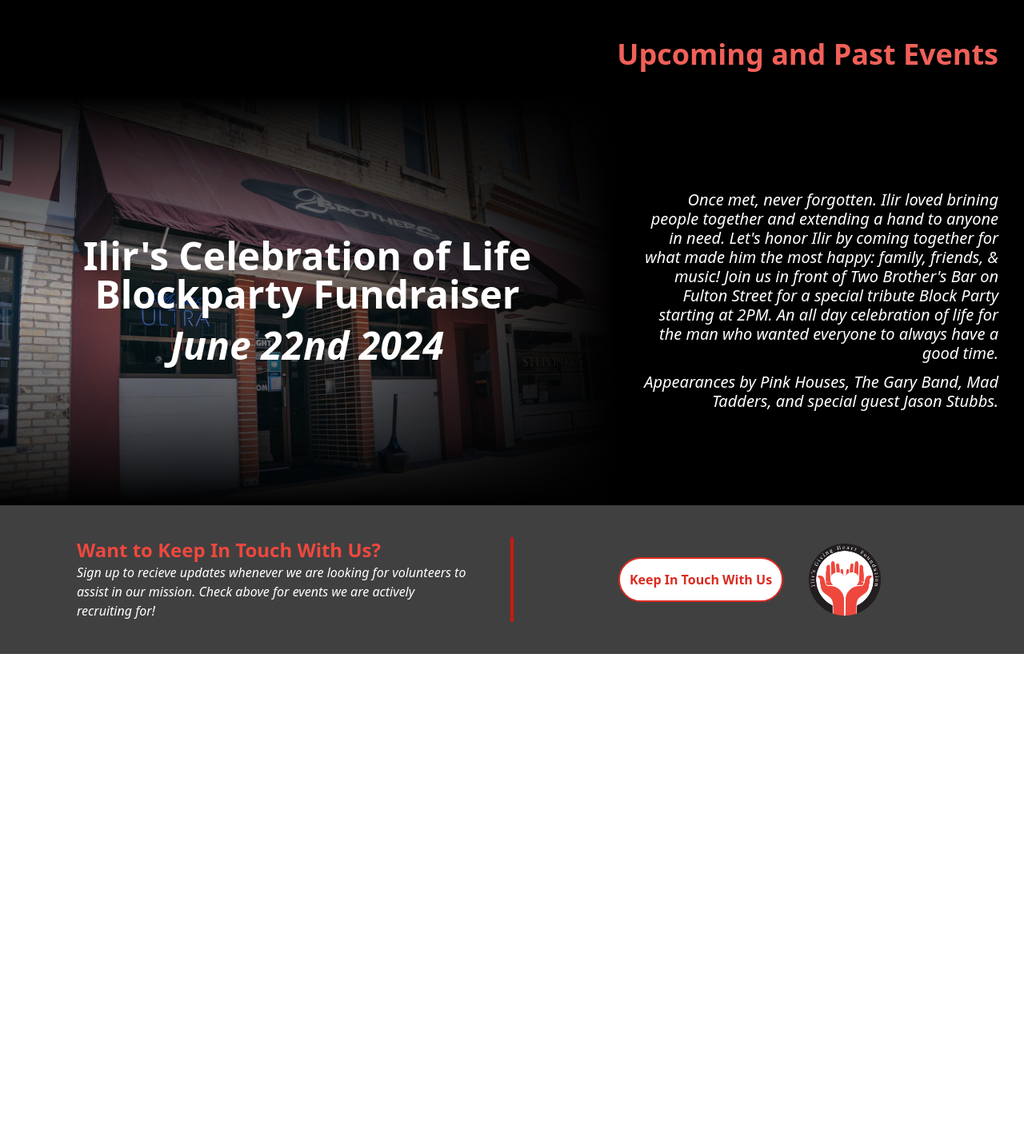
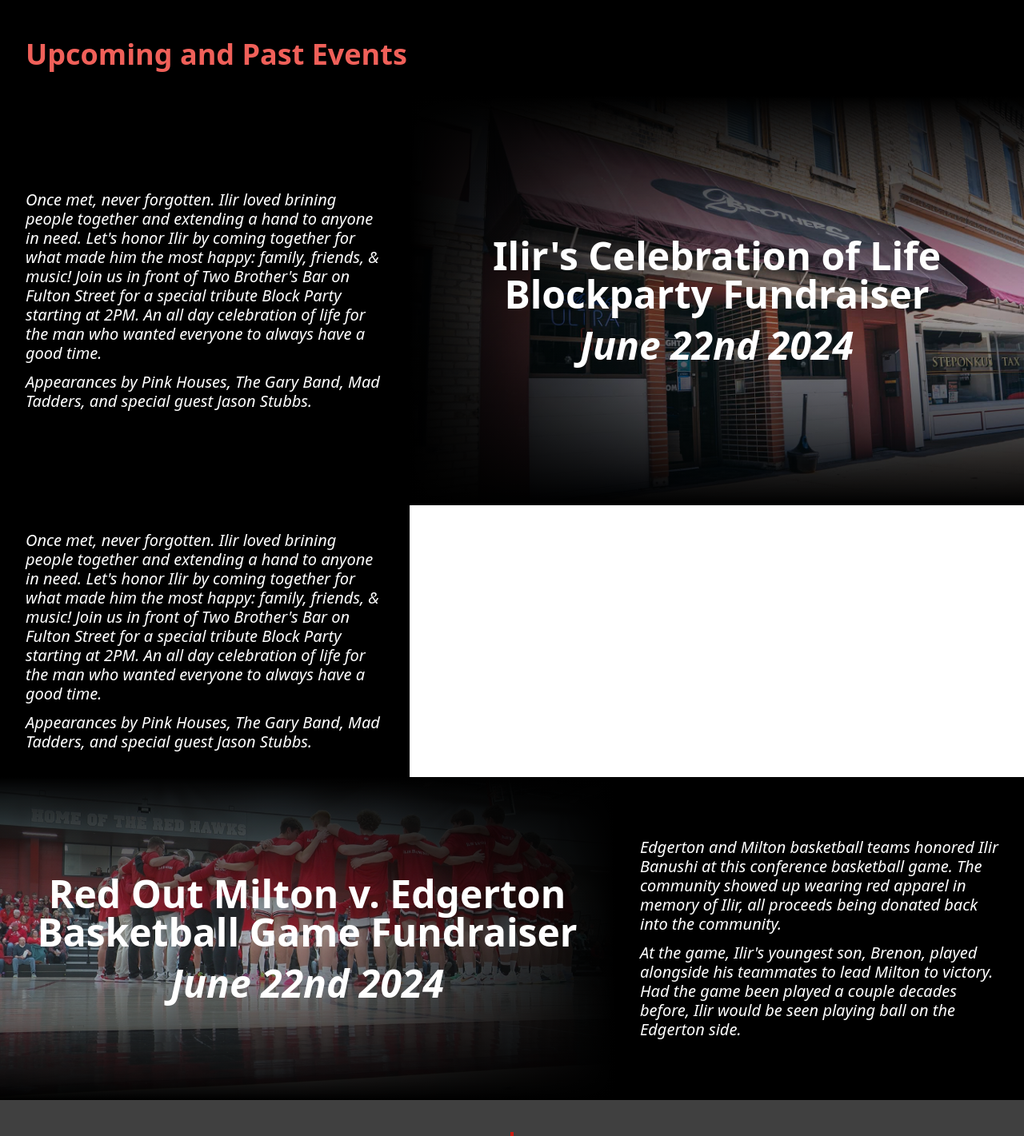
Before and after one commit to banushi-a/ilirs-giving-heart-foundation, a Next.js app: page / in a window 1280 px wide. Shown: the part 1222-2643 px from the top of the page at 80% size. Before the commit the page ends 2040 px from the top, so only its background shows below. Built offline with nearby package versions, Linux system fonts and the light colour scheme.

Commit message:
Rework Event Component

```diff
--- a/src/app/layout.tsx
+++ b/src/app/layout.tsx
@@ -13,7 +13,7 @@ export default function RootLayout({
   children: React.ReactNode;
 }>) {
   return (
-    <html lang="en" className="scroll-smooth min-w-screen">
+    <html lang="en" className="scroll-smooth max-w-screen">
       <body className="flex flex-col items-center">
         <Header />
         {children}
--- a/src/components/Event.tsx
+++ b/src/components/Event.tsx
@@ -1,5 +1,6 @@
 import Image, { StaticImageData } from "next/image";
 import Button from "./Button";
+import { text } from "stream/consumers";
 
 export type EventProps = {
   image: StaticImageData;
@@ -8,17 +9,54 @@ export type EventProps = {
   date: string;
   volunteerLink?: string;
   paragraphs: string[];
+  imageOnRight?: boolean;
 };
 
 export default function Event(event: EventProps) {
+  const textComponentLeft = (
+    <div
+      className={`flex flex-col justify-center col-span-5 lg:col-span-2 bg-black text-white lg:text-xl p-8 italic gap-3 `}
+    >
+      {event.paragraphs.map((paragraph, i) => {
+        return (
+          <p key={"paragraph" + i} className="lg:leading-6">
+            {paragraph}
+          </p>
+        );
+      })}
+    </div>
+  );
+
+  const textComponentRight = (
+    <div
+      className={`flex flex-col justify-center col-span-5 lg:col-span-2 bg-black text-white lg:text-xl p-8 italic gap-3 lg:${
+        event.imageOnRight ? "hidden" : " "
+      }`}
+    >
+      {event.paragraphs.map((paragraph, i) => {
+        return (
+          <p key={"paragraph" + i} className="lg:leading-6">
+            {paragraph}
+          </p>
+        );
+      })}
+    </div>
+  );
+
   return (
     <div className="col-span-5 grid grid-cols-5">
+      {event.imageOnRight && textComponentLeft}
       <div className="relative col-span-5 lg:col-span-3">
         <Image src={event.image} alt={event.altText} />
         {/* Shadow Gradient */}
-        <div className="absolute inset-0 bg-gradient-to-b from-black via-black/10 to-transparent"></div>
-        <div className="absolute inset-0 bg-gradient-to-l from-black via-black/10 to-transparent invisible lg:visible"></div>
-        <div className="absolute inset-0 bg-gradient-to-t from-black via-black/10 to-transparent"></div>
+        <div className="absolute inset-0 bg-gradient-to-b from-black via-black/10 to-transparent" />
+        {!event.imageOnRight && (
+          <div className="absolute inset-0 bg-gradient-to-l from-black via-black/10 to-transparent invisible lg:visible" />
+        )}
+        {event.imageOnRight && (
+          <div className="absolute inset-0 bg-gradient-to-r from-black via-black/10 to-transparent invisible lg:visible" />
+        )}
+        <div className="absolute inset-0 bg-gradient-to-t from-black via-black/10 to-transparent" />
         {/* Event Name Overlay */}
         <div className="text-5xl absolute inset-0 m-auto text-white text-center flex flex-col items-center gap-4 w-fit h-fit p-2">
           <h2 className="font-bold">{event.name}</h2>
@@ -33,15 +71,7 @@ export default function Event(event: EventProps) {
           )}
         </div>
       </div>
-      <div className="flex flex-col justify-center bg-black text-white text-right col-span-5 lg:col-span-2 lg:text-xl p-8 italic gap-3">
-        {event.paragraphs.map((paragraph, i) => {
-          return (
-            <p key={"paragraph" + i} className="lg:leading-6">
-              {paragraph}
-            </p>
-          );
-        })}
-      </div>
+      {textComponentRight}
     </div>
   );
 }
--- a/src/components/EventsSection.tsx
+++ b/src/components/EventsSection.tsx
@@ -1,4 +1,5 @@
 import TwoBros from "../public/2bros-outside.jpg";
+import RedOut from "../public/red-out-team.png";
 import Event, { type EventProps } from "./Event";
 
 export default function EventsSection() {
@@ -13,12 +14,22 @@ export default function EventsSection() {
         "Appearances by Pink Houses, The Gary Band, Mad Tadders, and special guest Jason Stubbs.",
       ],
     },
+    {
+      image: RedOut,
+      altText: "Red Out Basketball Game Fundraiser",
+      name: "Red Out Milton v. Edgerton Basketball Game Fundraiser",
+      date: "January 22nd 2024",
+      paragraphs: [
+        "Edgerton and Milton basketball teams honored Ilir Banushi at this conference basketball game. The community showed up wearing red apparel in memory of Ilir, all proceeds being donated back into the community.",
+        "At the game, Ilir's youngest son, Brenon, played alongside his teammates to lead Milton to victory. Had the game been played a couple decades before, Ilir would be seen playing ball on the Edgerton side.",
+      ],
+    },
   ];
 
   return (
     <section className="grid grid-cols-5" id="events">
       <div className="relative col-span-5">
-        <h2 className="text-4xl text-gh-red-200 text-right p-8 font-semibold bg-black">
+        <h2 className="text-3xl lg:text-4xl text-gh-red-200 p-8 font-semibold bg-black">
           Upcoming and Past Events
         </h2>
       </div>
@@ -32,6 +43,7 @@ export default function EventsSection() {
             date={event.date}
             volunteerLink={event.volunteerLink}
             paragraphs={event.paragraphs}
+            imageOnRight={i % 2 === 0}
           />
         );
       })}
--- a/src/components/HeroSection.tsx
+++ b/src/components/HeroSection.tsx
@@ -9,7 +9,7 @@ export default function HeroSection() {
         alt={"Red Out Fundraiser Group Photo"}
         className="object-cover"
       />
-      <div className="absolute inset-0 bg-gradient-to-t from-black via-black/10 to-transparent "></div>
+      <div className="absolute inset-0 bg-gradient-to-t from-black via-black/10 to-transparent"></div>
 
       {/* Text Overlay */}
       <div className="absolute inset-0 flex items-end justify-start p-2 sm:p-4 md:p-6 lg:p-8">
```
Also changed, not shown: src/public/red-out-team.png (added), 1 other file (tests, documents, lock files or other folders).
